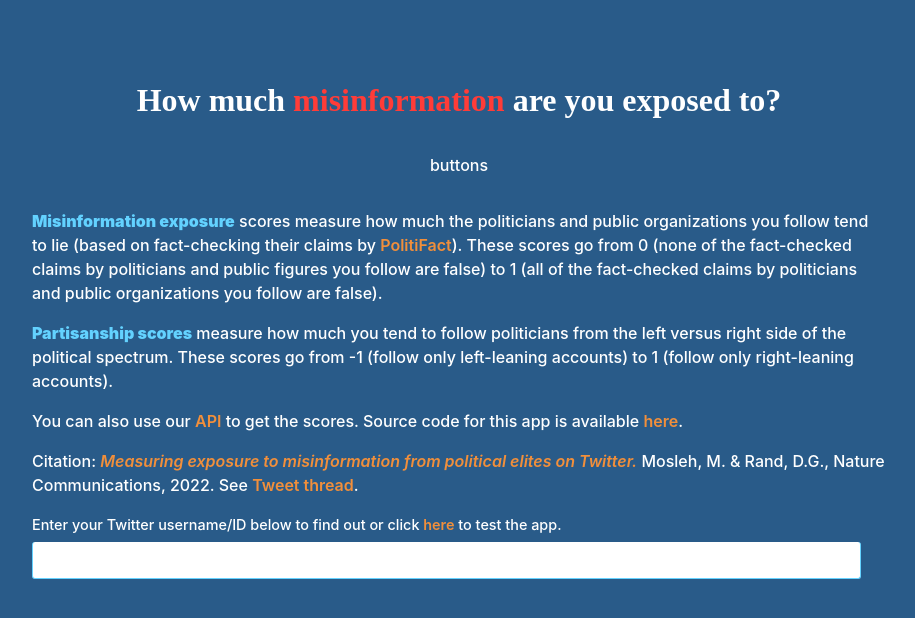
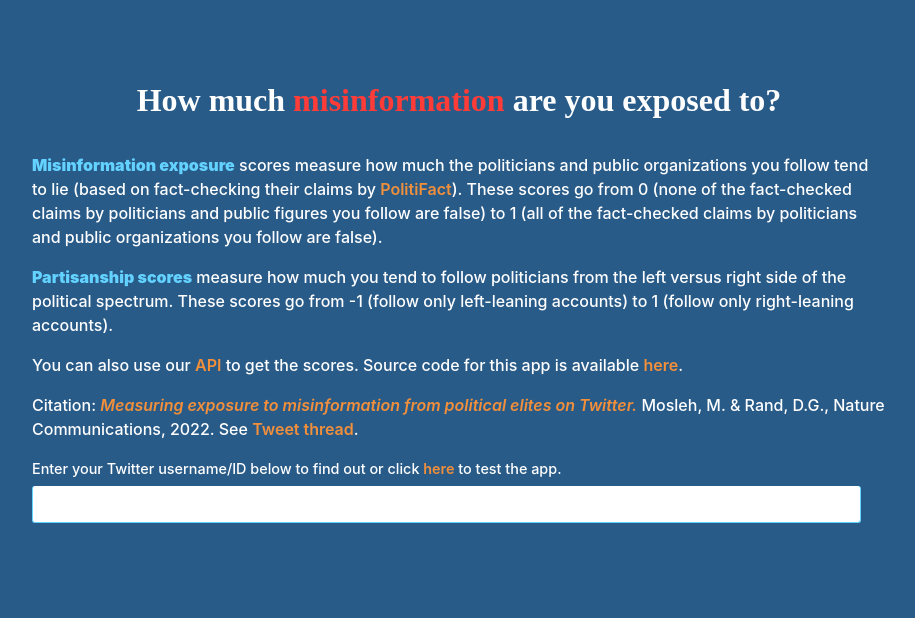
Before and after one commit to hauselin/misinfo-expose-svelte, a Svelte app: page / in a window 1280 px wide. Shown: the top 618 px of the page, without its empty margins (181-1096 px from the left). Built offline with nearby package versions, Linux system fonts and the light colour scheme; no server answers.

Commit message:
Fix buttons

```diff
--- a/src/ShareButtons.svelte
+++ b/src/ShareButtons.svelte
@@ -4,7 +4,6 @@
 		data-a2a-url="https://misinfoexpose.com/"
 		data-a2a-title="How much misinformation are you exposed to? Try this app to find out!"
 	>
-		<p>buttons</p>
 		<a class="a2a_button_twitter" />
 		<a class="a2a_button_facebook" />
 		<a class="a2a_button_linkedin" />
```
